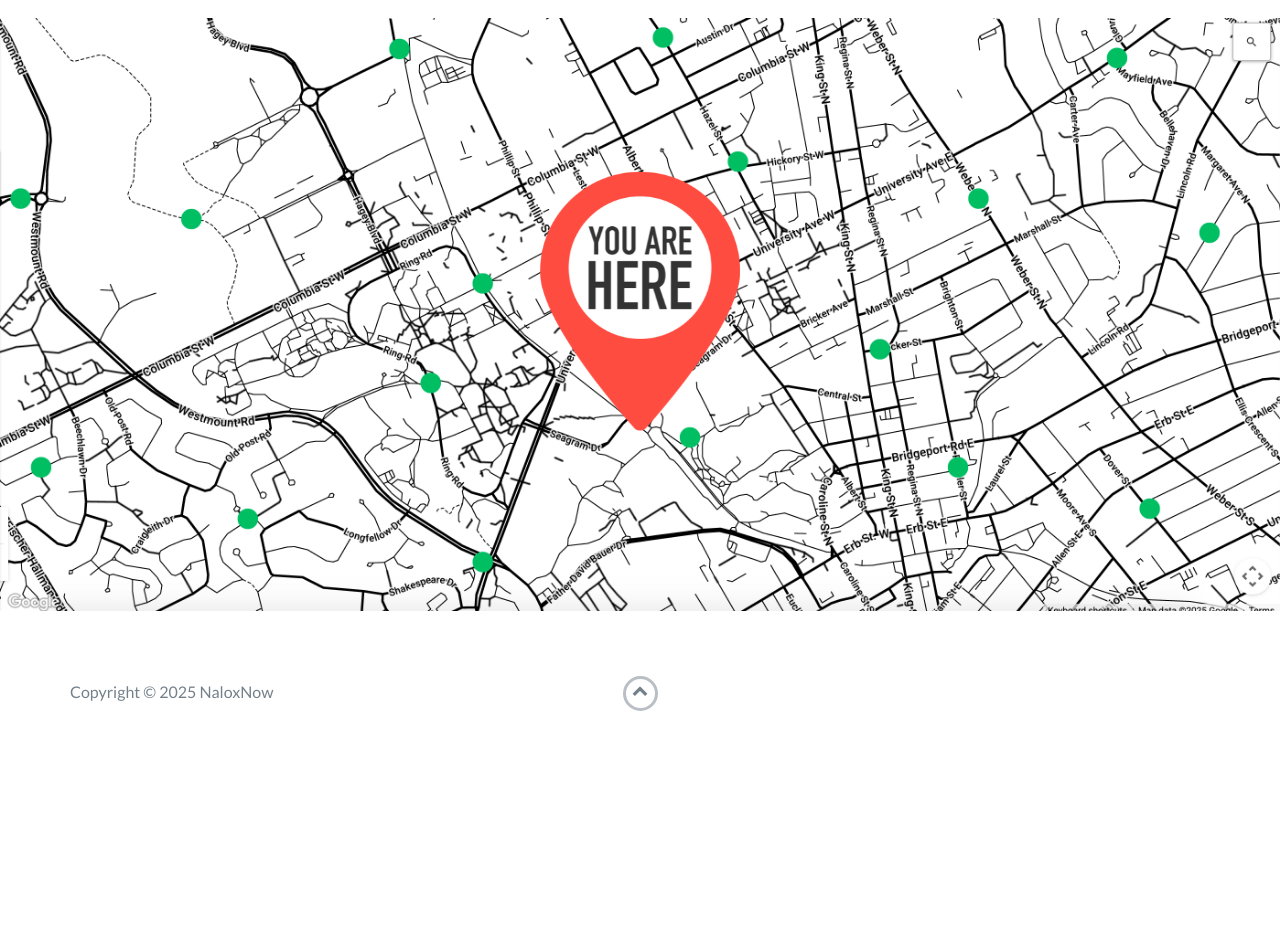
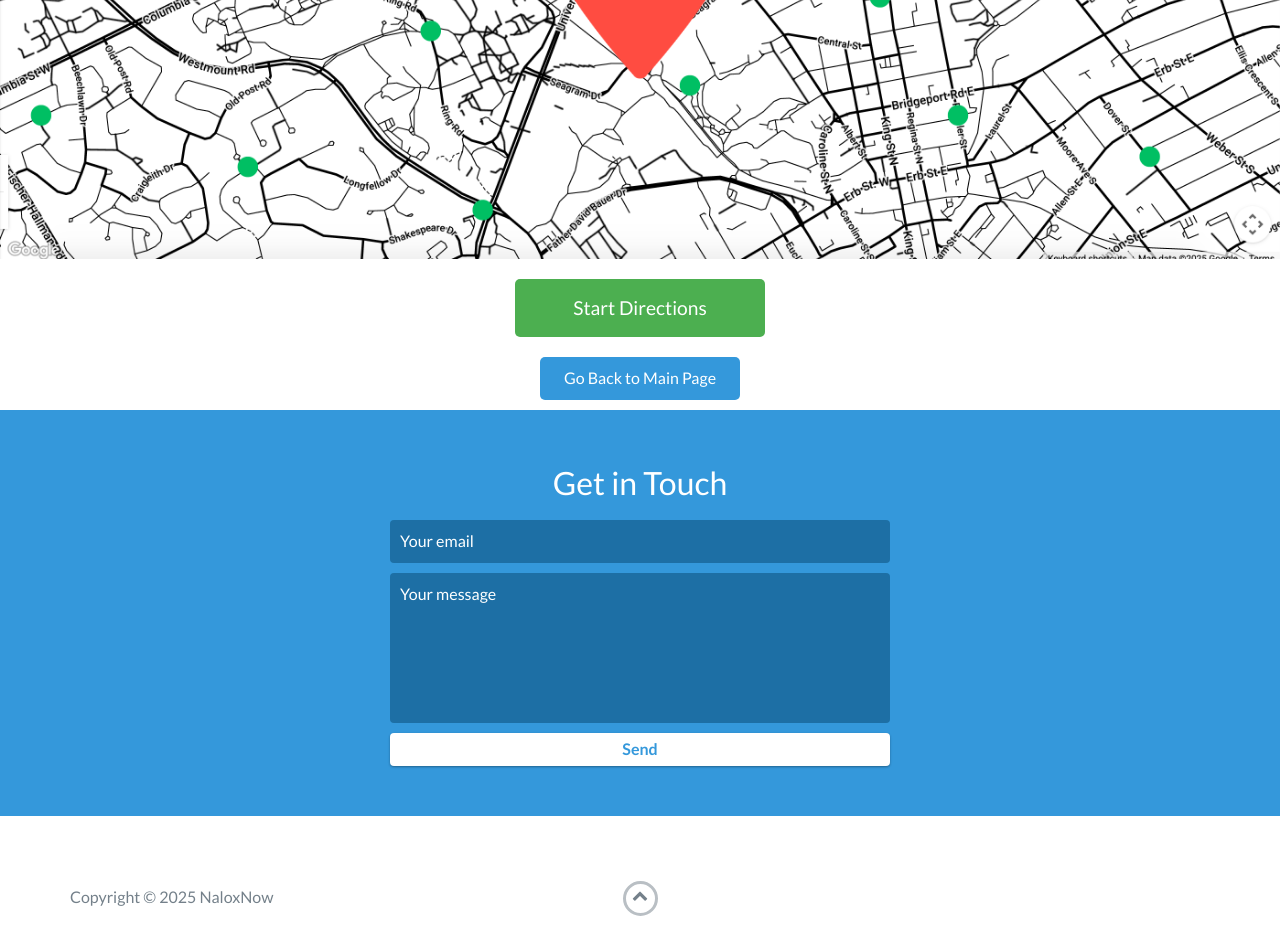
Before and after one commit to SathvikHaridasu/NaloxNow, a website: page maps.html in a window 1280 px wide. Shown: the part 410-1352 px from the top of the page. Before the commit the page ends 1171 px from the top, so only its background shows below. Drawn offline with nearby package versions, Linux system fonts and the light colour scheme.

Commit message:
Updated Contact Page

```diff
--- a/maps.html
+++ b/maps.html
@@ -23,10 +23,13 @@
         /* Static position for location icon */
         #location-icon {
             position: absolute;
-            top: 50%; /* Adjust as needed */
-            left: 50%; /* Adjust as needed */
+            top: 50%;
+            /* Adjust as needed */
+            left: 50%;
+            /* Adjust as needed */
             transform: translate(-50%, -50%);
-            width: auto; /* Revert to original size */
+            width: auto;
+            /* Revert to original size */
             height: auto;
         }
 
@@ -41,6 +44,53 @@
         #mobile-menu-close {
             display: none;
         }
+
+        /* Style for the Start Directions button */
+        .start-directions-btn {
+            display: block;
+            margin: 20px auto;
+            padding: 15px 30px;
+            font-size: 1.2em;
+            border-radius: 5px;
+            text-align: center;
+            width: 250px;
+            background-color: #4CAF50;
+            /* Green */
+            color: white;
+            text-decoration: none;
+            /* Remove underline */
+            cursor: pointer;
+        }
+
+        .start-directions-btn:hover {
+            background-color: #367c39;
+            /* Darker green on hover */
+        }
+
+        /* Style for the Go Back button */
+        .go-back-btn {
+            display: block;
+            margin: 10px auto;
+            /* Reduced margin */
+            padding: 10px 20px;
+            /* Reduced padding */
+            font-size: 1em;
+            /* Reduced font size */
+            border-radius: 5px;
+            text-align: center;
+            width: 200px;
+            /* Reduced width */
+            background-color: #3498db;
+            /* Blue */
+            color: white;
+            text-decoration: none;
+            cursor: pointer;
+        }
+
+        .go-back-btn:hover {
+            background-color: #23628b;
+            /* Darker blue on hover */
+        }
     </style>
 </head>
 
@@ -48,41 +98,20 @@
     <header>
         <ul id="menu" class="shadow">
             <li>
-                <a href="#about">About</a>
+                <a href="index.html#about">About</a>
             </li>
             <li>
-                <a href="#experience">Features</a>
+                <a href="index.html#experience">Features</a>
             </li>
             <li>
-                <a href="#download">Download</a>
+                <a href="index.html#download">Download</a>
             </li>
             <li>
-                <a href="#contact">Contact</a>
+                <a href="index.html#contact">Contact</a>
             </li>
         </ul>
     </header>
     <!-- End header -->
-
-    <!-- Add the same sections as in index.html -->
-    <div id="about">
-        <!-- ...existing code from index.html... -->
-    </div>
-    <!-- End #about -->
-
-    <div id="experience" class="background-alt">
-        <!-- ...existing code from index.html... -->
-    </div>
-    <!-- End #experience -->
-
-    <div id="download">
-        <!-- ...existing code from index.html... -->
-    </div>
-    <!-- End #download -->
-
-    <div id="contact">
-        <!-- ...existing code from index.html... -->
-    </div>
-    <!-- End #contact -->
 
     <div id="map">
         <h2 class="heading">Find Naloxone Kit Near Me</h2>
@@ -90,8 +119,26 @@
             <img src="images/map.png" alt="Map" style="width: 100%; height: auto;">
             <img id="location-icon" src="images/Location.png" alt="Location Icon">
         </div>
+        <a href="https://maps.app.goo.gl/99pMAT9kJ2LxmshV8" class="start-directions-btn" target="_blank">Start
+            Directions</a>
+        <a href="index.html" class="go-back-btn">Go Back to Main Page</a>
     </div>
     <!-- End #map -->
+
+    <!-- Add the "Get in Touch" section -->
+    <div id="contact">
+        <h2 class="heading">Get in Touch</h2>
+        <div id="contact-form">
+            <form method="POST" action="https://formspree.io/f/xbldelbb">
+                <input type="hidden" name="_subject" value="Contact request from personal website" />
+                <input type="email" name="_replyto" placeholder="Your email" required>
+                <textarea name="message" placeholder="Your message" required></textarea>
+                <button type="submit">Send</button>
+            </form>
+        </div>
+        <!-- End #contact-form -->
+    </div>
+    <!-- End #contact -->
 
     <footer>
         <div class="container">
```
Also changed, not shown: index.html (+1 -1 lines).
